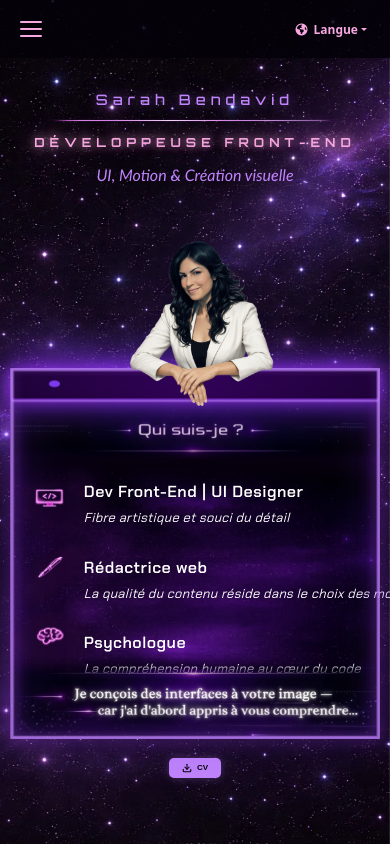
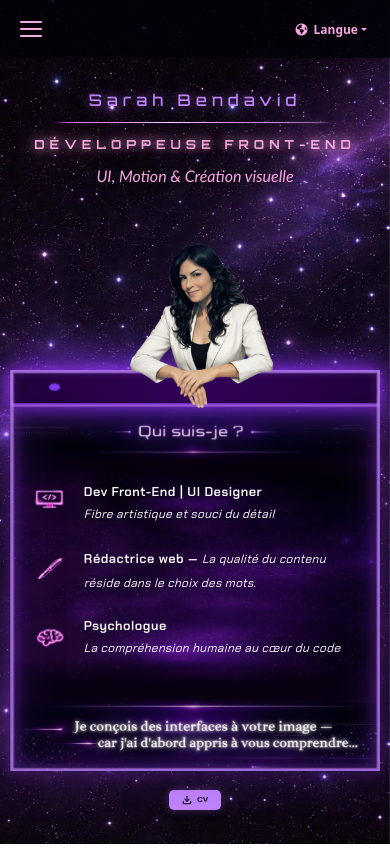
Before and after one commit to SarahBendavid/Porfolio-de-Sarah, a React (Vite) app: page /#/ in a window 390 px wide. Built offline with nearby package versions, Linux system fonts and the light colour scheme.

Commit message:
Config responsive

```diff
--- a/src/Assets/styles/Header/Header.css
+++ b/src/Assets/styles/Header/Header.css
@@ -91,7 +91,7 @@ h1, h2, h3, p {
   font-size: 1.6rem;
   font-style: italic;
   text-align: center;
-  color: #c084fc;
+  color: #f7a8e0;
 }
 
 @media (max-width: 950px) {
@@ -142,6 +142,7 @@ h1, h2, h3, p {
   }
   .accueil-page header .titre3 {
     font-size: 1.1rem;
+    font-weight: 300;
   }
 }
 
@@ -154,7 +155,7 @@ h1, h2, h3, p {
 @media (max-width: 400px) {
 
   .accueil-page h1 {
-    font-size: 0.9rem;
+    font-size: 1rem;
   }
   .accueil-page header h2 {
     font-size: 3.2vw;
--- a/src/Assets/styles/Main/Accueil/LeftZone.css
+++ b/src/Assets/styles/Main/Accueil/LeftZone.css
@@ -309,6 +309,10 @@
   .cadre-skills-section {
      gap: 17%;
   }
+
+  .cadre-img-bot {
+    margin-top: calc(-19vw + 86px);
+  }
 }
 
 @media (max-width: 520px) {
@@ -334,8 +338,64 @@
   }
 }
 
-@media (max-width: 450px) {
-  .cadre-skills-section {
-    gap: 15%;
+.writer-break {
+  display: none;
+}
+
+@media (max-width: 460px) {
+  .skill-row:nth-child(2) .skill-text {
+    display: block;
+  }
+
+  .skill-row:nth-child(2) .skill-title::after {
+    content: " \2014  ";
+  }
+
+  .skill-row:nth-child(2) .skill-subtitle {
+    display: inline;
+    white-space: normal;
+  }
+
+  .writer-break {
+    display: inline;
   }
 }
+
+@media (max-width: 455px) {
+  .cadre-skills-section {
+    gap: 14%;
+  }
+}
+
+@media (max-width: 440px) {
+  .cadre-skills-section {
+     gap: 13%;
+  }
+}
+
+@media (max-width: 425px) {
+  .cadre-skills-section {
+     gap: 12%;
+  }
+}
+
+@media (max-width: 405px) {
+
+  .cadre-skills-section {
+    gap: 11%;
+  }
+  .skill-subtitle {
+    font-size:clamp(12px, calc(8px + 0.5vw), 14px);
+  }
+}
+
+@media (max-width: 390px) {
+
+  .cadre-skills-section {
+    gap: 12%;
+  }
+
+  .skill-title {
+    font-size: clamp(0.8rem, 2.5vw, 2rem);
+  }
+}
--- a/src/Composants/Accueil/Presentation.jsx
+++ b/src/Composants/Accueil/Presentation.jsx
@@ -43,7 +43,11 @@ export default function Presentation() {
                 <div className="skill-row">
                   <div className="skill-text">
                     <span className="skill-title">{t("skills.writer.title")}</span>
-                    <span className="skill-subtitle">{t("skills.writer.subtitle")}</span>
+                    <span className="skill-subtitle">
+                      {t("skills.writer.subtitlePart1")}
+                      <br className="writer-break" />
+                      {t("skills.writer.subtitlePart2")}
+                    </span>
                   </div>
                 </div>
                 <div className="skill-row">
--- a/src/i18n.js
+++ b/src/i18n.js
@@ -29,7 +29,8 @@ const resources = {
         },
         writer: {
           title: "Rédactrice web",
-          subtitle: "La qualité du contenu réside dans le choix des mots"
+          subtitlePart1: "La qualité du contenu",
+          subtitlePart2: "réside dans le choix des mots."
         },
         psycho: {
           title: "Psychologue",
@@ -114,7 +115,8 @@ const resources = {
         },
         writer: {
           title: "Web Writer",
-          subtitle: "Quality content lies in the choice of words"
+          subtitlePart1: "Quality content",
+          subtitlePart2: "lies in the choice of words."
         },
         psycho: {
           title: "Psychologist",
```
